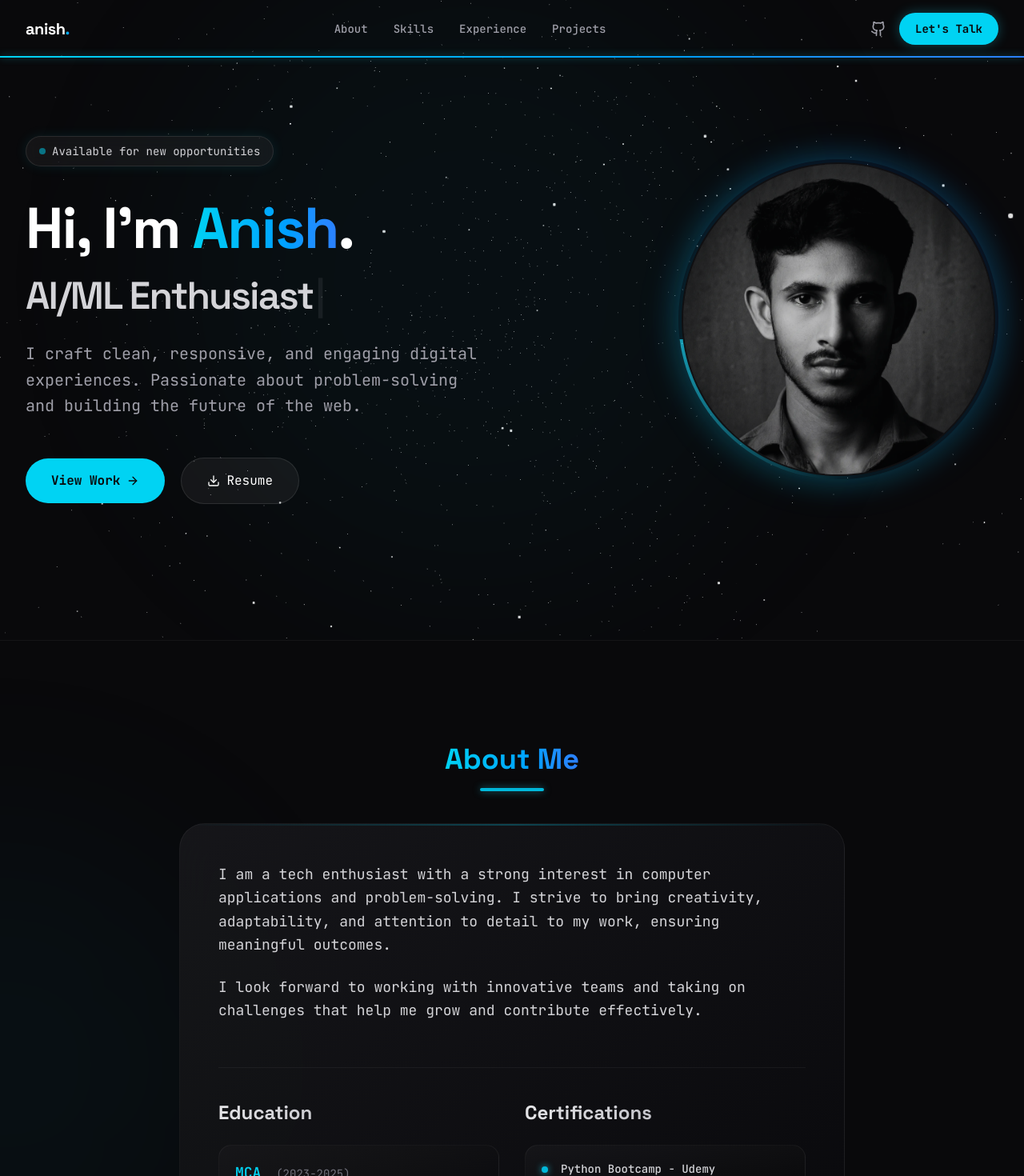
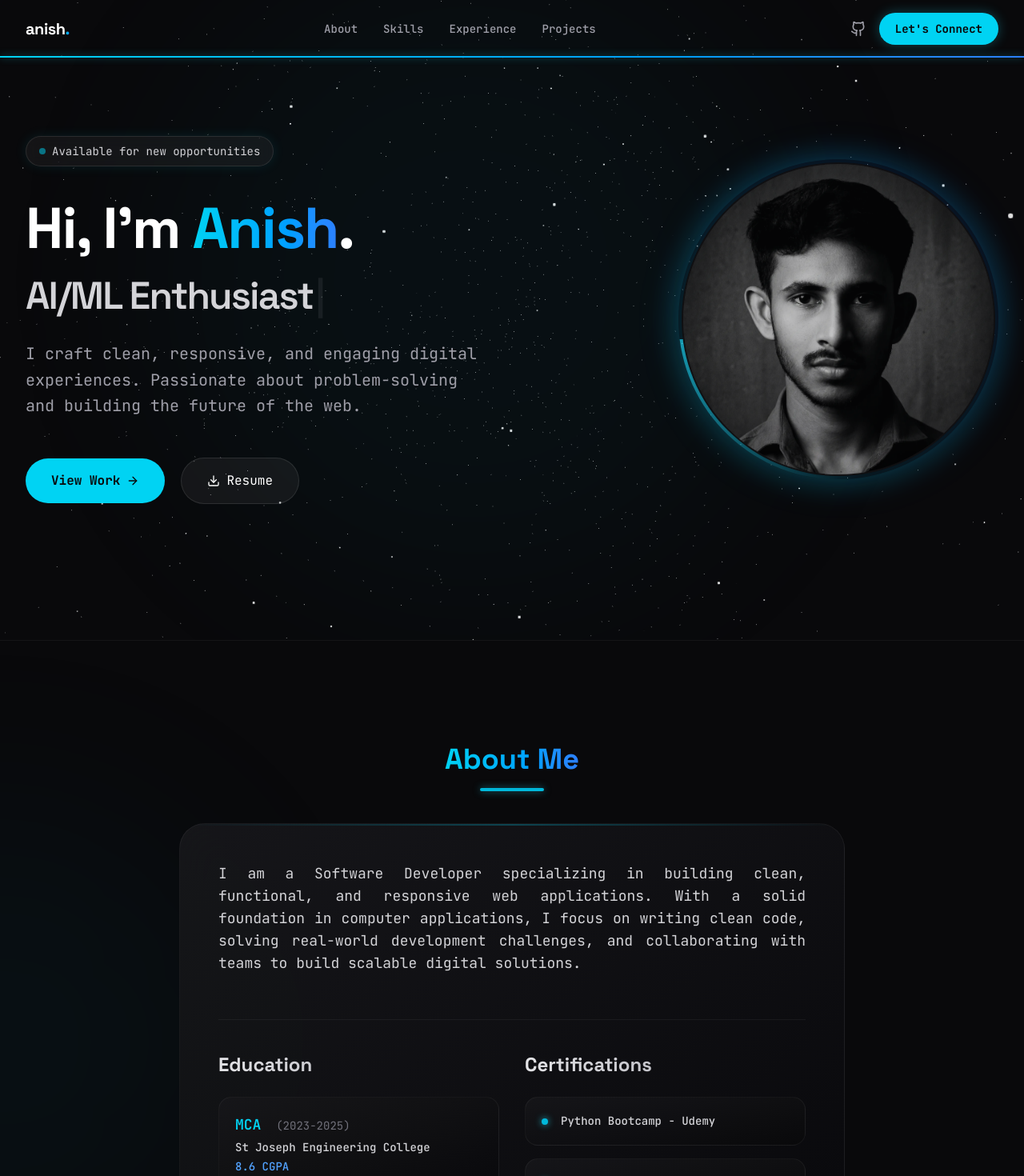
Before and after one commit to anishpereira1706/Portfolio-Website, a React (Vite) app: page / in a window 1280 px wide. Shown: the top 1470 px of the page at 80% size. Built offline with nearby package versions, Linux system fonts and the light colour scheme.

Commit message:
Added new project to the projects section

```diff
--- a/index.html
+++ b/index.html
@@ -3,11 +3,11 @@
   <head>
     <meta charset="UTF-8" />
     <meta name="viewport" content="width=device-width, initial-scale=1.0" />
-    <title>Anish Larson Pereira | Portfolio</title>
+    <title>Anish Pereira | Web Developer Portfolio</title>
     <link rel="icon" href="/favicon.png" type="image/png" />
-    <meta name="description" content="Portfolio of Anish Larson Pereira, a Web Developer and Software Engineer. Explore my projects, technical skills, and professional experience." />
-    <meta property="og:title" content="Anish Larson Pereira | Portfolio" />
-    <meta property="og:description" content="Portfolio of Anish Larson Pereira, a Web Developer and Software Engineer. Explore my projects, technical skills, and professional experience." />
+    <meta name="description" content="Portfolio of Anish Pereira (Anish Larson Pereira), a Web Developer and Software Engineer. Explore my projects, technical skills, and professional experience." />
+    <meta property="og:title" content="Anish Pereira | Web Developer Portfolio" />
+    <meta property="og:description" content="Portfolio of Anish Pereira (Anish Larson Pereira), a Web Developer and Software Engineer. Explore my projects, technical skills, and professional experience." />
     <meta property="og:type" content="website" />
     <!-- Google Fonts for Inter and Outfit -->
     <link rel="preconnect" href="https://fonts.googleapis.com">
--- a/src/components/About.jsx
+++ b/src/components/About.jsx
@@ -27,12 +27,8 @@ const About = () => {
             {/* Subtle background glow that appears on hover */}
             <div className="absolute -inset-24 bg-linear-to-br from-cyan-500/0 via-cyan-500/5 to-blue-500/0 opacity-0 group-hover:opacity-100 transition-opacity duration-700 blur-2xl z-0 pointer-events-none"></div>
 
-            <p className="relative z-20">
-              I am a tech enthusiast with a strong interest in computer applications and problem-solving.
-              I strive to bring creativity, adaptability, and attention to detail to my work, ensuring meaningful outcomes.
-            </p>
-            <p className="relative z-20">
-              I look forward to working with innovative teams and taking on challenges that help me grow and contribute effectively.
+            <p className="relative z-20 text-zinc-300 text-base sm:text-lg text-left sm:text-justify">
+              I am a Software Developer specializing in building clean, functional, and responsive web applications. With a solid foundation in computer applications, I focus on writing clean code, solving real-world development challenges, and collaborating with teams to build scalable digital solutions.
             </p>
 
             <div className="grid grid-cols-1 sm:grid-cols-2 gap-8 pt-10 mt-8 border-t border-white/5 relative z-20">
--- a/src/components/Footer.jsx
+++ b/src/components/Footer.jsx
@@ -9,7 +9,7 @@ const Footer = () => {
         </div>
 
         <p className="text-zinc-500 text-sm text-center md:text-left">
-          &copy; {new Date().getFullYear()} Anish Larson Pereira. All rights reserved.
+          &copy; {new Date().getFullYear()} Anish Pereira. All rights reserved.
         </p>
       </div>
     </footer>
--- a/src/components/Hero.jsx
+++ b/src/components/Hero.jsx
@@ -115,7 +115,7 @@ const Hero = () => {
               <div className="absolute inset-1 z-10 bg-zinc-900 rounded-full overflow-hidden border-2 border-zinc-950/50 group-hover:border-cyan-500/50 transition-colors duration-500">
                 <img
                   src="/anish.webp"
-                  alt="Anish Larson Pereira"
+                  alt="Anish Pereira"
                   decoding="async"
                   className="w-full h-full object-cover object-top opacity-80 group-hover:opacity-100 group-hover:scale-110 transition-all duration-700"
                 />
--- a/src/components/Navbar.jsx
+++ b/src/components/Navbar.jsx
@@ -55,7 +55,7 @@ const Navbar = () => {
               <Github className="w-5 h-5" />
             </a>
             <a href="#contact" className="px-5 py-2.5 rounded-full bg-cyan-400 text-zinc-950 text-sm font-bold hover:bg-cyan-300 hover:scale-105 transition-all duration-300 shadow-[0_0_15px_rgba(34,211,238,0.3)]">
-              Let's Talk
+              Let's Connect
             </a>
           </div>
 
--- a/src/components/Projects.jsx
+++ b/src/components/Projects.jsx
@@ -4,6 +4,17 @@ import { ExternalLink, Cpu, Smartphone, Database, Globe, Code2, Layout, FileJson
 import { GithubIcon as Github } from './GithubIcon';
 
 const projects = [
+  {
+    title: "Church Website",
+    description: "Official website for Infant Mary Church. Built to provide parish members with access to mass timings, news & events, history, and community notifications. Features a clean, responsive layout. (Under Development)",
+    image: "/church.png",
+    tags: [
+      { name: "React", icon: <Code2 className="w-4 h-4" /> },
+      { name: "Tailwind CSS", icon: <Layout className="w-4 h-4" /> },
+      { name: "Web App", icon: <Globe className="w-4 h-4" /> }
+    ],
+    github: "https://github.com/anishpereira1706"
+  },
   {
     title: "AgroScan AI",
     description: "Smart Crop Disease Detection & Soil Analysis. AI + IoT based system using EfficientNetB0 and ESP32 sensors for crop disease prediction, soil analysis, and data management via a web interface with admin control.",
@@ -93,6 +104,7 @@ const Projects = () => {
         >
           {projects.map((project, index) => {
             const isEven = index % 2 === 0;
+            const isChurch = project.title === "Church Website";
             return (
               <motion.div
                 key={index}
@@ -106,7 +118,7 @@ const Projects = () => {
                 <div className="absolute -inset-24 bg-linear-to-br from-cyan-500/0 via-cyan-500/5 to-blue-500/0 opacity-0 group-hover:opacity-100 transition-opacity duration-700 blur-2xl z-0 pointer-events-none"></div>
 
                 {/* Image Section */}
-                <div className="w-full lg:w-[55%] aspect-video sm:aspect-16/10 lg:aspect-auto lg:h-full relative overflow-hidden shrink-0 group-hover:scale-[1.02] transition-transform duration-700 z-10">
+                <div className={`w-full lg:w-[55%] ${isChurch ? 'aspect-16/10 sm:aspect-4/3' : 'aspect-video sm:aspect-16/10'} lg:aspect-auto lg:h-full relative overflow-hidden shrink-0 group-hover:scale-[1.02] transition-transform duration-700 z-10`}>
                   <div className="absolute inset-0 bg-linear-to-t from-zinc-950 via-transparent to-transparent opacity-80 z-10 lg:hidden"></div>
                   <div className={`absolute inset-0 bg-linear-to-r ${isEven ? 'from-zinc-950 via-zinc-950/20' : 'to-zinc-950 via-zinc-950/20'} to-transparent opacity-0 lg:opacity-100 z-10 hidden lg:block`}></div>
                   <img
```
Also changed, not shown: public/church.png (added), src/App.jsx (indentation only), src/components/ParticlesBackground.jsx (line endings or trailing spaces).
